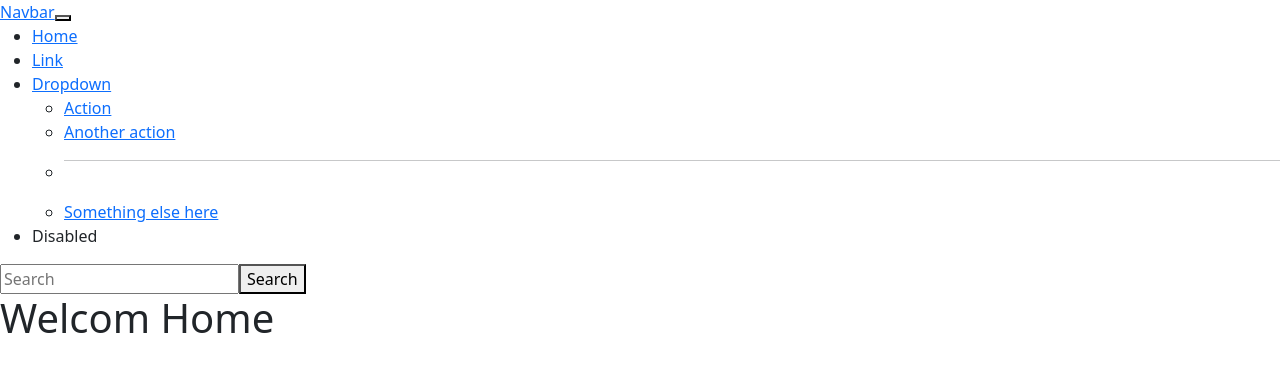
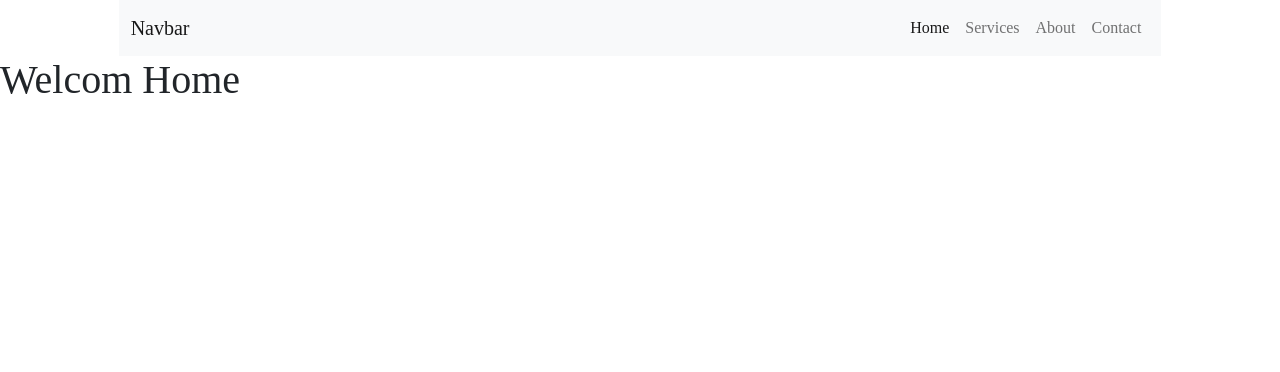
Before and after one commit to mann0777/cars-showcase, a React (Create React App) app: page / in a window 1280 px wide. Shown: the top 372 px of the page. Built offline with nearby package versions, Linux system fonts and the light colour scheme.

Commit message:
Designing MenuBar with css

```diff
--- a/package.json
+++ b/package.json
@@ -6,7 +6,7 @@
     "@testing-library/jest-dom": "^5.16.5",
     "@testing-library/react": "^13.3.0",
     "@testing-library/user-event": "^13.5.0",
-    "bootstrap": "^5.0.0-alpha1",
+    "bootstrap": "^5.2.0",
     "react": "^18.2.0",
     "react-dom": "^18.2.0",
     "react-router-dom": "^6.3.0",
--- a/src/App.jsx
+++ b/src/App.jsx
@@ -1,5 +1,6 @@
 import React from "react";
 import "../node_modules/bootstrap/dist/css/bootstrap.min.css";
+import "../node_modules/bootstrap/dist/js/bootstrap.bundle";
 import Home from "./Home";
 import About from "./About";
 import Contact from "./Contact";
--- a/src/Navbar.jsx
+++ b/src/Navbar.jsx
@@ -1,44 +1,48 @@
 import React from "react";
+import {NavLink} from "react-router-dom";
 
 const Navbar=()=>{
     return(
         <>
-            <nav ClassName="navbar navbar-expand-lg bg-light">
-  <div ClassName="container-fluid">
-    <a ClassName="navbar-brand" href="#">Navbar</a>
-    <button ClassName="navbar-toggler" type="button" data-bs-toggle="collapse" data-bs-target="#navbarSupportedContent" aria-controls="navbarSupportedContent" aria-expanded="false" aria-label="Toggle navigation">
-      <span ClassName="navbar-toggler-icon"></span>
+        <div className="container-fluid nav_bg">
+          <div className="row">
+            <div className="col-10 mx-auto">
+
+
+            <nav className="navbar navbar-expand-lg bg-light">
+  <div className="container-fluid">
+    <NavLink className="navbar-brand" to="#">Navbar</NavLink>
+    <button className="navbar-toggler" type="button" data-bs-toggle="collapse" data-bs-target="#navbarSupportedContent" aria-controls="navbarSupportedContent" aria-expanded="false" aria-label="Toggle navigation">
+      <span className="navbar-toggler-icon"></span>
     </button>
-    <div ClassName="collapse navbar-collapse" id="navbarSupportedContent">
-      <ul ClassName="navbar-nav me-auto mb-2 mb-lg-0">
-        <li ClassName="nav-item">
-          <a ClassName="nav-link active" aria-current="page" href="#">Home</a>
+    <div className="collapse navbar-collapse" id="navbarSupportedContent">
+      <ul className="navbar-nav ms-auto mb-2 mb-lg-0">
+        <li className="nav-item">
+          <NavLink className="nav-link active" aria-current="page" to="/">Home</NavLink>
         </li>
-        <li ClassName="nav-item">
-          <a ClassName="nav-link" href="#">Link</a>
+
+
+        <li className="nav-item">
+          <NavLink className="nav-link" to="/service">Services</NavLink>
         </li>
-        <li ClassName="nav-item dropdown">
-          <a ClassName="nav-link dropdown-toggle" href="#" role="button" data-bs-toggle="dropdown" aria-expanded="false">
-            Dropdown
-          </a>
-          <ul ClassName="dropdown-menu">
-            <li><a ClassName="dropdown-item" href="#">Action</a></li>
-            <li><a ClassName="dropdown-item" href="#">Another action</a></li>
-            <li><hr ClassName="dropdown-divider" /></li>
-            <li><a ClassName="dropdown-item" href="#">Something else here</a></li>
-          </ul>
+
+        <li className="nav-item">
+          <NavLink className="nav-link" to="/about">About</NavLink>
         </li>
-        <li ClassName="nav-item">
-          <a ClassName="nav-link disabled">Disabled</a>
+
+        <li className="nav-item">
+          <NavLink className="nav-link" to="/contact">Contact</NavLink>
         </li>
+
+
       </ul>
-      <form ClassName="d-flex" role="search">
-        <input ClassName="form-control me-2" type="search" placeholder="Search" aria-label="Search" />
-        <button ClassName="btn btn-outline-success" type="submit">Search</button>
-      </form>
+
     </div>
   </div>
 </nav>
+</div>
+          </div>
+        </div>
         </>
 
     )
--- a/src/index.css
+++ b/src/index.css
@@ -1,3 +1,5 @@
+@import url('https://fonts.googleapis.com/css2?family=Mulish:wght@300&display=swap');
+
 body {
   margin: 0;
   font-family: -apple-system, BlinkMacSystemFont, 'Segoe UI', 'Roboto', 'Oxygen',
@@ -11,3 +13,45 @@ code {
   font-family: source-code-pro, Menlo, Monaco, Consolas, 'Courier New',
     monospace;
 }
+
+*{
+  margin: 0;
+  padding:0;
+  box-sizing: square-box;
+  font-family: muli;
+}
+
+.navbar{
+  background-color: #fff !important;
+}
+
+.navbar brand{
+  font-size: 1.9 rem !important;
+  color: #565387;
+}
+
+.navbar a{
+  font-size: 1.3 rem;
+  text-transform: capitalize;
+}
+
+.menu_active{
+font-weight: bold;
+border-bottom: 1px solid #565387;
+}
+
+.navbar a:hover{
+  color: #3498db !important;
+
+}
+
+@media(max-width: 991px){
+  .navbar-brand{
+    font-size: 1.5 rem !important;
+  }
+}
+
+.menu_active{
+  font-weight: bold;
+  border-bottom: none;
+  }
```
Also changed, not shown: 1 other file (tests, documents, lock files or other folders).
